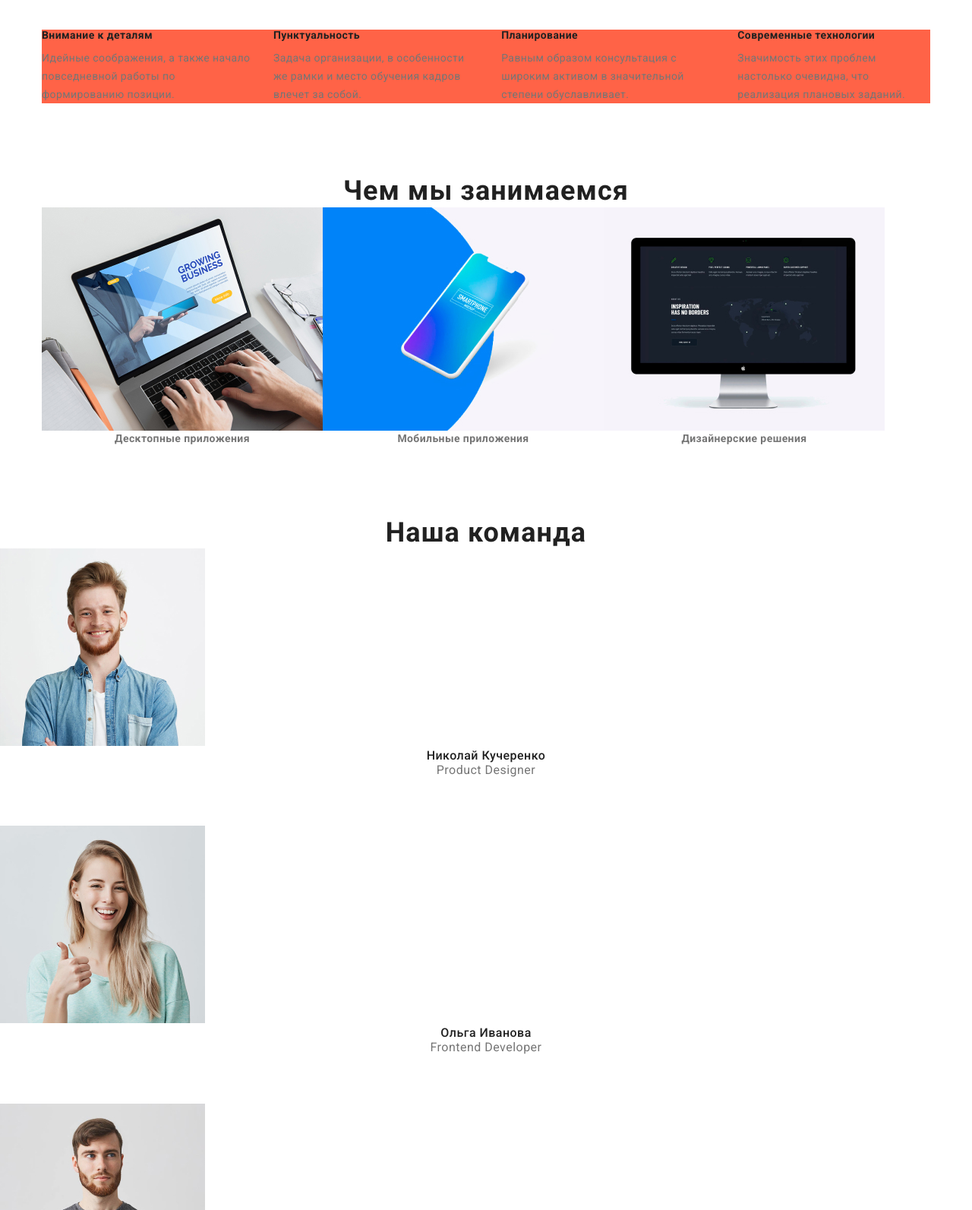
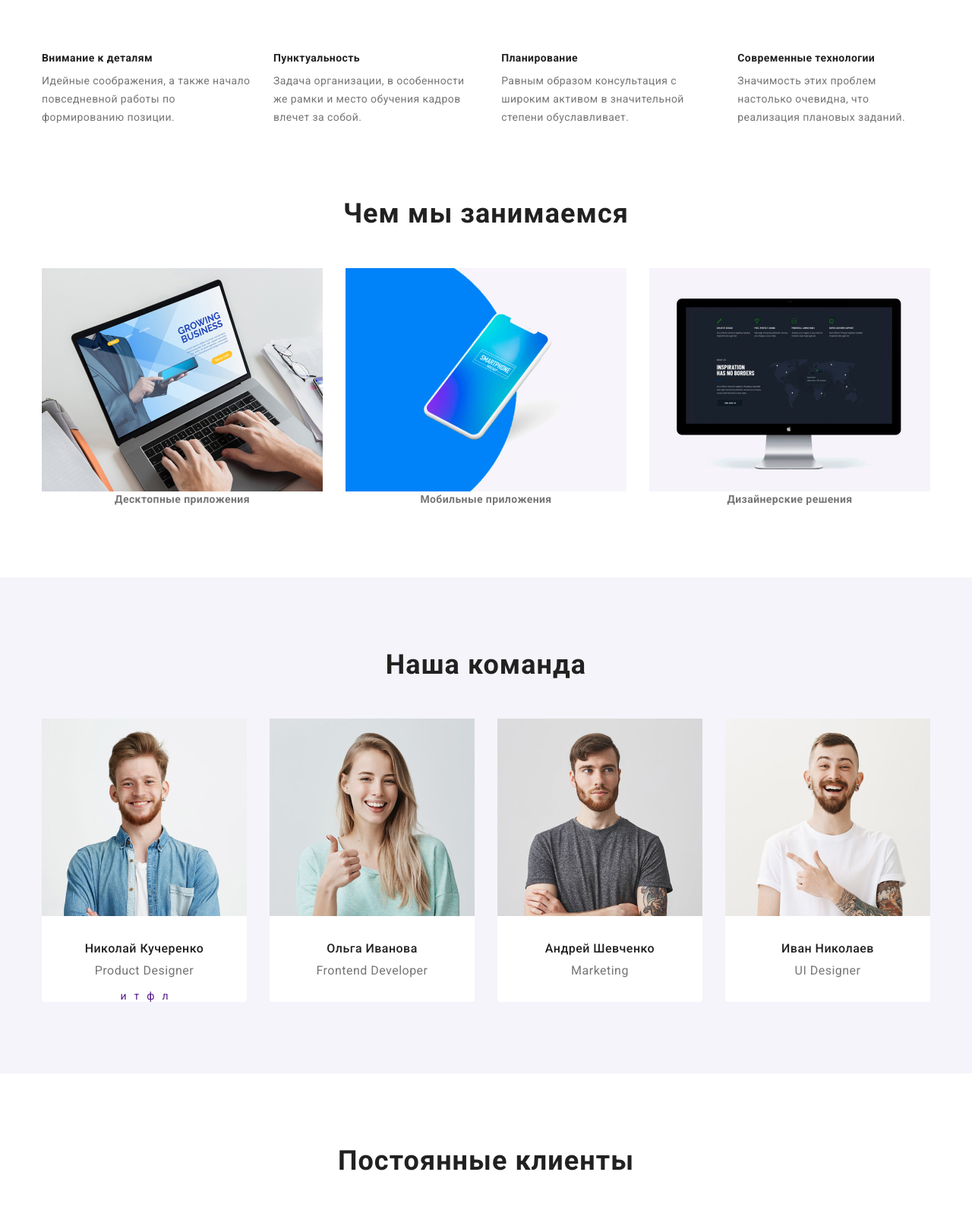
Before and after one commit to wal1m/goit-markup-hw-03, a plain HTML site: page index.html in a window 1280 px wide. Shown: the part 739-2332 px from the top of the page at 76% size. Drawn offline with Linux system fonts and the light colour scheme.

Commit message:
Позиционирование главной страници

```diff
--- a/css/styles.css
+++ b/css/styles.css
@@ -54,6 +54,9 @@ body {
     margin-left: auto;
     margin-right: auto;
 }
+.section {
+    padding-bottom: 94px;
+}
 /* Header */
 .header .container {
     display: flex;
@@ -95,7 +98,6 @@ body {
 }
 
 .header {
-       background-color: teal;
 }
 .header .container {
     align-items: center;
@@ -139,8 +141,6 @@ font-style: normal;
  /* Hero */
  .hero {
      text-align: center;
-     margin-bottom: 94px;
-        background-color: teal;
  }
  .hero-title {
      margin: 0px;
@@ -152,6 +152,7 @@ line-height: 1.36;
 letter-spacing: 0.06em;
 text-transform: uppercase;
 padding-top: 200px;
+padding-bottom: 30px;
 /* color: #FFFFFF; */
  }
 
@@ -176,8 +177,6 @@ margin-bottom: 200px;
  /* about-us */
 
 .about-us {
-    margin-bottom: 94px;
-    background-color: tomato;
 }
 
 .about-us .list {
@@ -218,12 +217,19 @@ letter-spacing: 0.03em;
 
 /* our-work */
 .our-work {
-    margin-bottom: 94px;
 }
 
+.our-work-title {
+    margin-bottom: 50px;
+}
 .our-work-list {
     display: flex;
 }
+.our-work-list-item:not(:last-child){
+    margin-right: 30px;
+}
+
+
 .our-work-text {
 font-weight: 700;
 font-size: 14px;
@@ -234,13 +240,39 @@ letter-spacing: 0.03em;
 }
 
 /* team */
+
+.team-list {
+    display: flex;
+
+}
+
+.team-section {
+    background-color: #F5F4FA;
+}
+.img {
+    margin-bottom: 30px;
+}
+.team-list-item {
+    background-color: #ffffff;
+    border-radius: 0px 0px 4px 4px;
+}
+.team-list-item:not(:last-child) {
+    margin-right: 30px;
+}
+
 .team-title {
+    padding-top: 94px;
+    margin-bottom: 50px;
+}
+
+.team-title-item {
 font-weight: 500;
 font-size: 16px;
 line-height: 1.19;
 text-align: center;
 letter-spacing: 0.03em;
 color: var(--title-color);
+margin-bottom: 10px;
 }
 .team-text {
 font-weight: normal;
@@ -249,8 +281,32 @@ line-height: 1.19;
 text-align: center;
 letter-spacing: 0.03em;
 color: var(--text-color);
+margin-bottom: 16px;
 }
+.social-list-link {
+    display: flex;
+    justify-content: center;
+    }
+.social-list-item {
+    display: flex;
+    }
+.social-list-item-link {
+    display: flex;
+}
+.social-list-item:not(:last-child) {
+    margin-right: 10px;
+}
+
 /* regular customers */
+.clients-title {
+    padding-top: 94px;
+    margin-bottom: 50px;
+}
+.clients-list {
+    display: flex;
+    justify-content: space-between;
+}
+
 
 /* footer */
 .studio-white {
--- a/index.html
+++ b/index.html
@@ -36,13 +36,13 @@
       </header>
     <main>
       <!-- секция герой -->
-      <section class="hero">
+      <section class="hero section">
         <h1 class="hero-title">Эффективные решения <br>для вашего бизнеса</h1>
         <button class="hero-btn">Заказать услугу</button>
       </section>
       <!-- о нас -->
+        <section class="about-us section">
           <div class="container">
-        <section class="about-us">
             <h2 class="title" hidden>о нас</h2>
 
             <ul class="about-us-list list">
@@ -66,111 +66,114 @@
                 <p class="about-us-text">Значимость этих проблем настолько очевидна, что реализация плановых заданий.</p>
               </li>
             </ul>
+          </div>
         </section>
-      </div>
       <!-- чем мы занимаемся -->
+        <section class="our-work section">
           <div class="container">
-        <section class="our-work">
-          <h2 class="title">Чем мы занимаемся</h2>
+            <h2 class="our-work-title title">Чем мы занимаемся</h2>
             <ul class="our-work-list list">
-            <li><img src="./images/notebook.jpg" alt="человек работает на ноутбуке" width="370" height="294">
+              <li class="our-work-list-item"><img src="./images/notebook.jpg" alt="человек работает на ноутбуке" width="370" height="294">
                 <p class="our-work-text">Десктопные приложения</p>
               </li>
-            <li><img src="./images/smartfon.jpg" alt="смартфон" width="370" height="294">
+              <li class="our-work-list-item"><img src="./images/smartfon.jpg" alt="смартфон" width="370" height="294">
                 <p class="our-work-text">Мобильные приложения</p>
               </li>
-            <li><img src="./images/monitor.jpg" alt="монитор" width="370" height="294">
+              <li class="our-work-list-item"><img src="./images/monitor.jpg" alt="монитор" width="370" height="294">
                 <p class="our-work-text">Дизайнерские решения</p>
               </li>
             </ul>
             </section>
           </div>
       <!-- Наша команда -->
-      <section class="team">
-        <h2 class="title">Наша команда</h2>
-        <ul class="list">
-        <li><img src="./images/team-1.jpg" alt="Улыбающийся мужчина" width="270" height="260">
-          <h3 class="team-title">Николай Кучеренко</h3>
+      <section class="team section team-section">
+        <div class="container">
+          <h2 class="team-title title">Наша команда</h2>
+          <ul class="team-list list">
+            <li class="team-list-item"><img class="img" src="./images/team-1.jpg" alt="Улыбающийся мужчина" width="270" height="260">
+              <h3 class="team-title-item">Николай Кучеренко</h3>
               <p class="team-text">Product Designer</p>
-          <ul>
-            <li>
-              <a href="" aria-label="иконка инстаграма"></a>
+              <ul class="social-list-link">
+                <li class="social-list-item">
+                  <a class="social-list-item-link link" href="" aria-label="иконка инстаграма">и</a>
                 </li>
-            <li>
-              <a href="" aria-label="иконка твитера"></a>
+                <li class="social-list-item">
+                  <a class="social-list-item-link link" href="" aria-label="иконка твитера">т</a>
                 </li>
-            <li>
-              <a href="" aria-label="иконка фейсбука"></a>
+                <li class="social-list-item">
+                  <a class="social-list-item-link link" href="" aria-label="иконка фейсбука">ф</a>
                 </li>
-            <li>
-              <a href="" aria-label="иконка ликедина"></a>
+                <li class="social-list-item">
+                  <a class="social-list-item-link link" href="" aria-label="иконка ликедина">л</a>
                 </li>
               </ul>
             </li>
 
-        <li><img src="./images/team-2.jpg" alt="Улыбающаяся девушка" width="270" height="260">
-          <h3 class="team-title">Ольга Иванова</h3>
+            <li class="team-list-item"><img class="img" src="./images/team-2.jpg" alt="Улыбающаяся девушка" width="270" height="260">
+              <h3 class="team-title-item">Ольга Иванова</h3>
               <p class="team-text">Frontend Developer</p>
-            <ul>
-              <li>
-                <a href="" aria-label="иконка инстаграма"></a>
+              <ul class="social-list-link">
+                <li class="social-list-item">
+                  <a class="social-list-item-link link" href="" aria-label="иконка инстаграма"></a>
                 </li>
-              <li>
-                <a href="" aria-label="иконка твитера"></a>
+                <li class="social-list-item">
+                  <a class="social-list-item-link link" href="" aria-label="иконка твитера"></a>
                 </li>
-              <li>
-                <a href="" aria-label="иконка фейсбука"></a>
+                <li class="social-list-item">
+                  <a class="social-list-item-link link" href="" aria-label="иконка фейсбука"></a>
                 </li>
-              <li>
-                <a href="" aria-label="иконка ликедина"></a>
+                <li class="social-list-item">
+                  <a class="social-list-item-link link" href="" aria-label="иконка ликедина"></a>
                 </li>
               </ul>
             </li>
 
-        <li><img src="./images/team-3.jpg" alt="Парень с хитрым взглядом" width="270" height="260">
-          <h3 class="team-title">Андрей Шевченко</h3>
+            <li class="team-list-item"><img class="img" src="./images/team-3.jpg" alt="Парень с хитрым взглядом" width="270" height="260">
+              <h3 class="team-title-item">Андрей Шевченко</h3>
               <p class="team-text">Marketing</p>
-            <ul>
-              <li>
-                <a href="" aria-label="иконка инстаграма"></a>
+              <ul class="social-list-link">
+                <li class="social-list-item">
+                  <a class="social-list-item-link link" href="" aria-label="иконка инстаграма"></a>
                 </li>
-              <li>
-                <a href="" aria-label="иконка твитера"></a>
+                <li class="social-list-item">
+                  <a class="social-list-item-link link" href="" aria-label="иконка твитера"></a>
                 </li>
-              <li>
-                <a href="" aria-label="иконка фейсбука"></a>
+                <li class="social-list-item">
+                  <a class="social-list-item-link link" href="" aria-label="иконка фейсбука"></a>
                 </li>
-              <li>
-                <a href="" aria-label="иконка ликедина"></a>
+                <li class="social-list-item">
+                  <a class="social-list-item-link link" href="" aria-label="иконка ликедина"></a>
                 </li>
               </ul>
             </li>
 
-        <li><img src="./images/team-4.jpg" alt="смеющийся парень" width="270" height="260">
-          <h3 class="team-title">Иван Николаев</h3>
+            <li class="team-list-item"><img class="img" src="./images/team-4.jpg" alt="смеющийся парень" width="270" height="260">
+              <h3 class="team-title-item">Иван Николаев</h3>
               <p class="team-text">UI Designer</p>
-            <ul>
-              <li>
-                <a href="" aria-label="иконка инстаграма"></a>
+              <ul class="social-list-link">
+                <li class="social-list-item">
+                  <a class="social-list-item-link link" href="" aria-label="иконка инстаграма"></a>
                 </li>
-              <li>
-                <a href="" aria-label="иконка твитера"></a>
+                <li class="social-list-item">
+                  <a class="social-list-item-link link" href="" aria-label="иконка твитера"></a>
                 </li>
-              <li>
-                <a href="" aria-label="иконка фейсбука"></a>
+                <li class="social-list-item">
+                  <a class="social-list-item-link link" href="" aria-label="иконка фейсбука"></a>
                 </li>
-              <li>
-                <a href="" aria-label="иконка ликедина"></a>
+                <li class="social-list-item">
+                  <a class="social-list-item-link link" href="" aria-label="иконка ликедина"></a>
                 </li>
               </ul>
             </li>
 
           </ul>
+        </div>
       </section>
       <!-- Постоянные клиенты -->
-      <section class="regular-customers">
-        <h2 class="title">Постоянные клиенты</h2>
-        <ul class="list">
+      <section class="section-clients section">
+        <div class="container">
+          <h2 class="clients-title title">Постоянные клиенты</h2>
+          <ul class="clients-list list">
             <li>
               <a href="" aria-label="ссылка на клиент 1"><img src="./images/logo-1.svg" alt=""></a>
             </li>
@@ -190,6 +193,7 @@
               <a href="" aria-label="ссылка на клиент 6"><img src="./images/logo-6.svg" alt=""></a>
             </li>
           </ul>
+        </div>
       </section>
 
     </main>
```
Lines whose indentation alone changed are shown as unchanged.
